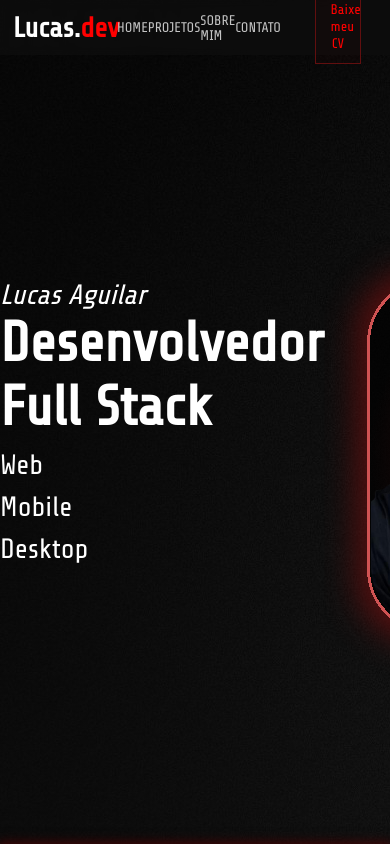
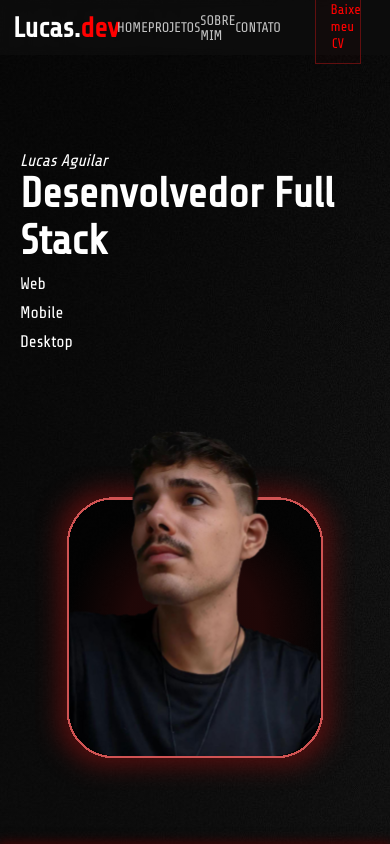
Before and after one commit to LucasSAguilar/portfolio_2024, a React (Create React App) app: page / in a window 390 px wide. Shown: the top 844 px of the page. Built offline with nearby package versions, Linux system fonts and the light colour scheme.

Commit message:
Responsividade na Home

```diff
--- a/src/componentes/Tecnologias/index.tsx
+++ b/src/componentes/Tecnologias/index.tsx
@@ -1,6 +1,5 @@
 import "./styles.css";
 import lucas from "../../assets/lucas/Lucas.svg";
-import { useState } from "react";
 
 const Tecnologias = () => {
   return (
--- a/src/componentes/Tecnologias/styles.css
+++ b/src/componentes/Tecnologias/styles.css
@@ -1,5 +1,7 @@
-
-
+.image-lucas {
+    transform: scaleX(-1);
+    transform-origin: center;
+}
 .tech-box:hover {
     animation: none;
 }
@@ -12,3 +14,10 @@
         transform: translateY(20px); /* ajuste a distância conforme necessário */
     }
 }
+
+@media screen and (max-width: 1000px) {
+    .image-lucas {
+        width: 320px;
+   }
+
+}
--- a/src/telas/Home/styles.css
+++ b/src/telas/Home/styles.css
@@ -3,6 +3,7 @@
     display: flex;
     align-items: center;
     justify-content: space-around;
+    padding: 20px;
 }
 
 
@@ -25,3 +26,44 @@
 .texto-destaque {
     font-size: 4rem;
 }
+
+
+@media screen and (max-width: 1000px) {
+    .nome-apresentacao-home{
+        font-size: 1.5rem;
+    }
+
+    .titulo-apresentacao-home, .texto-destaque{
+        font-size: 3.5rem;
+
+    }
+
+    .areas-atuacao-apresentacao-home{
+        font-size: 1.5rem;
+    }
+ }
+
+@media screen and (max-width: 650px) {
+
+
+    .apresentacao-home{
+        margin-top: 100px;
+    }
+
+    .nome-apresentacao-home{
+        font-size: 1.2rem;
+    }
+
+    .titulo-apresentacao-home, .texto-destaque{
+        font-size: 3rem;
+
+    }
+
+    .areas-atuacao-apresentacao-home{
+        font-size: 1.2rem;
+    }
+
+    .posicionamento-home {
+        flex-direction: column;
+    }
+}
```
